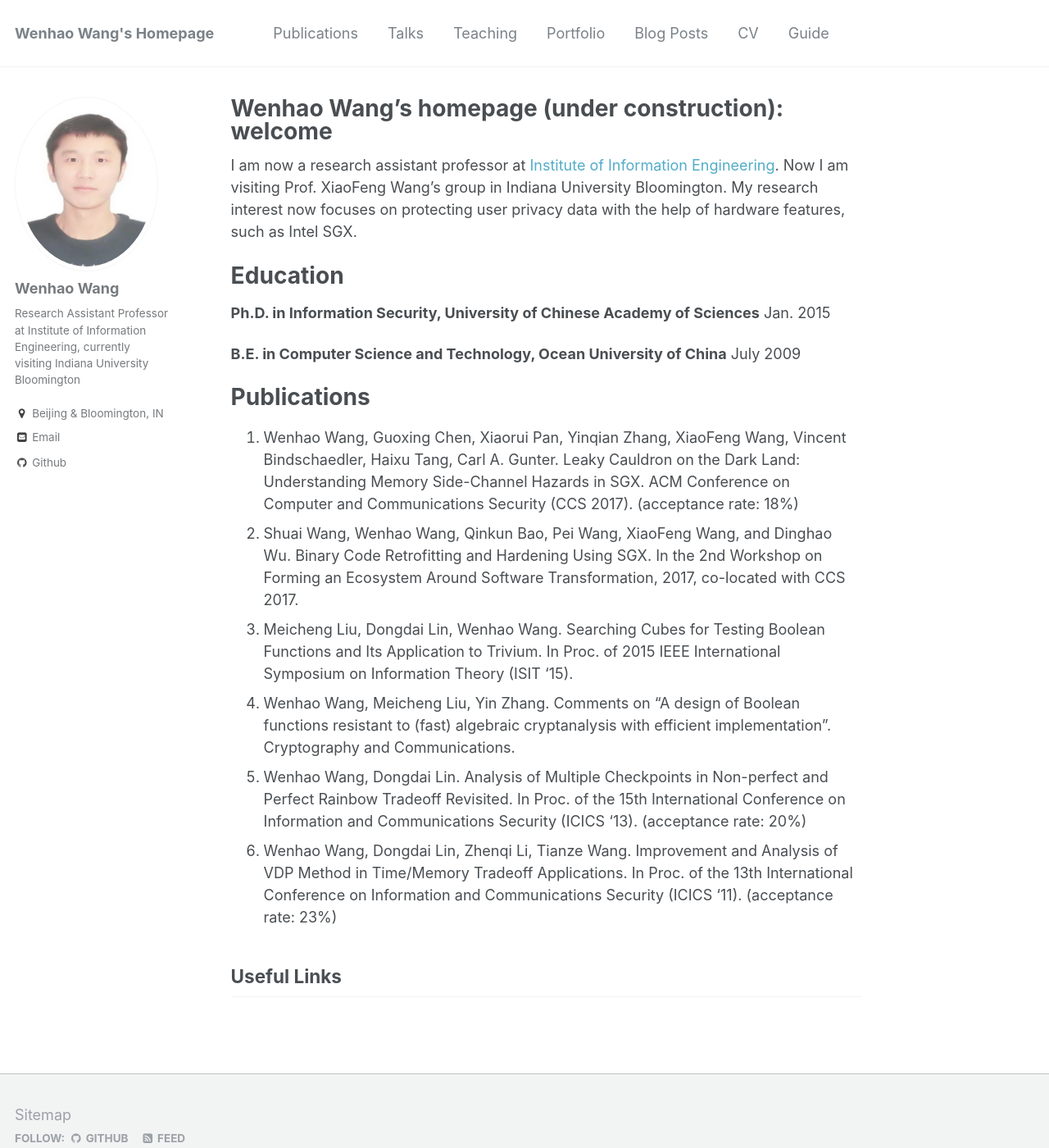
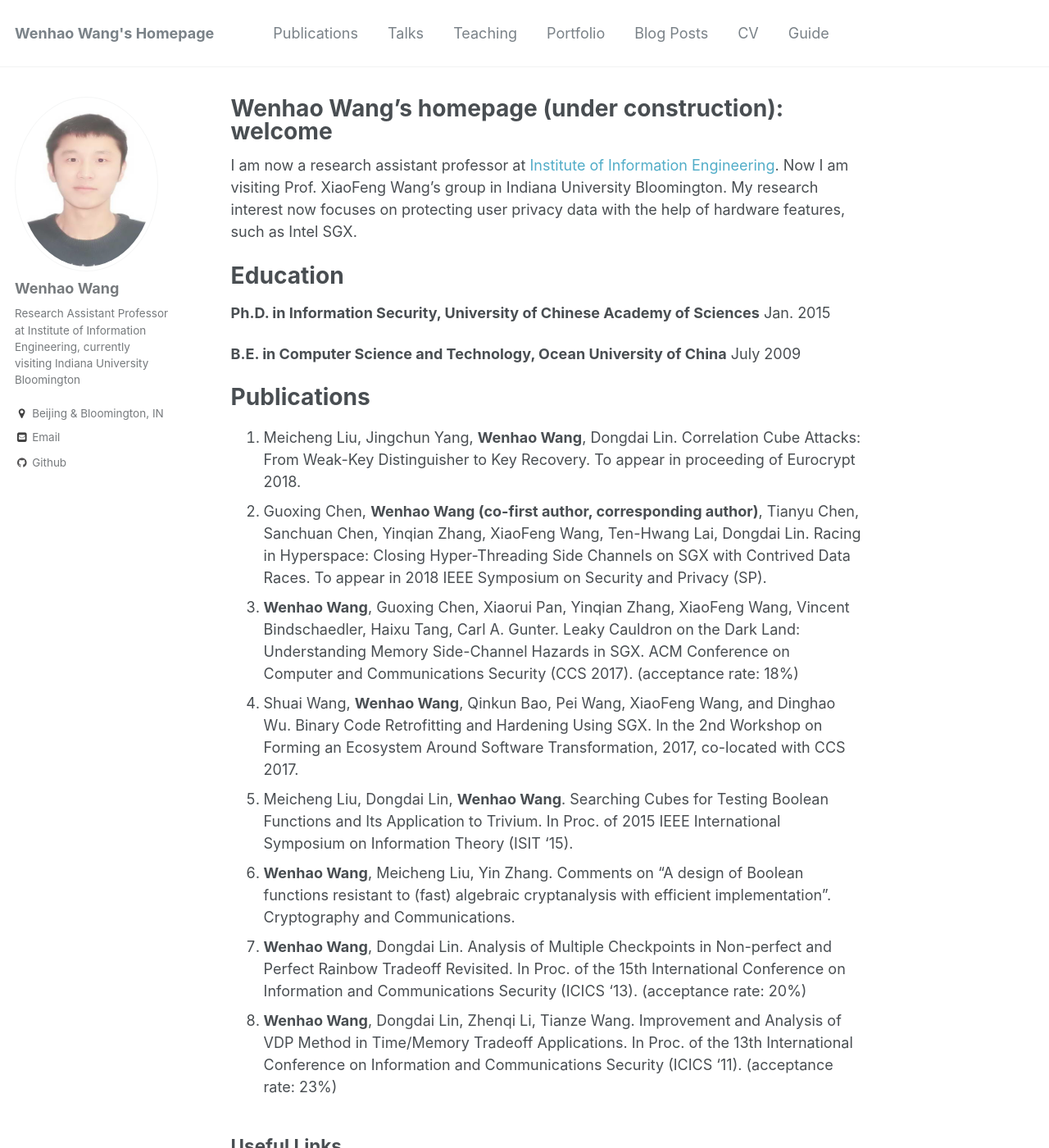
Before and after one commit to wenhao19/heartever.github.io, a Jekyll site: the page built from _pages/about.md, in a window 1280 px wide and 1400 px high. Shown: the whole window at 82% size. Built offline with Jekyll 4.4.1, drawn with Linux system fonts in a browser that asks for light colours.

Commit message:
Update about.md

```diff
--- a/_pages/about.md
+++ b/_pages/about.md
@@ -18,12 +18,14 @@
 
 Publications
 ======
-1. Wenhao Wang, Guoxing Chen, Xiaorui Pan, Yinqian Zhang, XiaoFeng Wang, Vincent Bindschaedler, Haixu Tang, Carl A. Gunter. Leaky Cauldron on the Dark Land: Understanding Memory Side-Channel Hazards in SGX. ACM Conference on Computer and Communications Security (CCS 2017). (acceptance rate: 18%)
-1. Shuai Wang, Wenhao Wang, Qinkun Bao, Pei Wang, XiaoFeng Wang, and Dinghao Wu. Binary Code Retrofitting and Hardening Using SGX.  In the 2nd Workshop on Forming an Ecosystem Around Software Transformation, 2017, co-located with CCS 2017.
-1. Meicheng Liu, Dongdai Lin, Wenhao Wang. Searching Cubes for Testing Boolean Functions and Its Application to Trivium. In Proc. of 2015 IEEE International Symposium on Information Theory (ISIT '15).
-1. Wenhao Wang, Meicheng Liu, Yin Zhang. Comments on “A design of Boolean functions resistant to (fast)  algebraic cryptanalysis with efficient implementation”. Cryptography and Communications.
-1. Wenhao Wang, Dongdai Lin. Analysis of Multiple Checkpoints in Non-perfect and Perfect Rainbow Tradeoff Revisited. In Proc. of the 15th International Conference on Information and Communications Security (ICICS  '13). (acceptance rate: 20%)
-1. Wenhao Wang, Dongdai Lin, Zhenqi Li, Tianze Wang. Improvement and Analysis of VDP Method in Time/Memory Tradeoff Applications. In Proc. of the 13th International Conference on Information and Communications Security (ICICS '11). (acceptance rate: 23%)
+1. Meicheng Liu, Jingchun Yang, **Wenhao Wang**, Dongdai Lin. Correlation Cube Attacks: From Weak-Key Distinguisher to Key Recovery. To appear in proceeding of Eurocrypt 2018.
+1. Guoxing Chen, **Wenhao Wang (co-first author, corresponding author)**, Tianyu Chen, Sanchuan Chen, Yinqian Zhang, XiaoFeng Wang, Ten-Hwang Lai, Dongdai Lin. Racing in Hyperspace: Closing Hyper-Threading Side Channels on SGX with Contrived Data Races. To appear in 2018 IEEE Symposium on Security and Privacy (SP).
+1. **Wenhao Wang**, Guoxing Chen, Xiaorui Pan, Yinqian Zhang, XiaoFeng Wang, Vincent Bindschaedler, Haixu Tang, Carl A. Gunter. Leaky Cauldron on the Dark Land: Understanding Memory Side-Channel Hazards in SGX. ACM Conference on Computer and Communications Security (CCS 2017). (acceptance rate: 18%)
+1. Shuai Wang, **Wenhao Wang**, Qinkun Bao, Pei Wang, XiaoFeng Wang, and Dinghao Wu. Binary Code Retrofitting and Hardening Using SGX.  In the 2nd Workshop on Forming an Ecosystem Around Software Transformation, 2017, co-located with CCS 2017.
+1. Meicheng Liu, Dongdai Lin, **Wenhao Wang**. Searching Cubes for Testing Boolean Functions and Its Application to Trivium. In Proc. of 2015 IEEE International Symposium on Information Theory (ISIT '15).
+1. **Wenhao Wang**, Meicheng Liu, Yin Zhang. Comments on “A design of Boolean functions resistant to (fast)  algebraic cryptanalysis with efficient implementation”. Cryptography and Communications.
+1. **Wenhao Wang**, Dongdai Lin. Analysis of Multiple Checkpoints in Non-perfect and Perfect Rainbow Tradeoff Revisited. In Proc. of the 15th International Conference on Information and Communications Security (ICICS  '13). (acceptance rate: 20%)
+1. **Wenhao Wang**, Dongdai Lin, Zhenqi Li, Tianze Wang. Improvement and Analysis of VDP Method in Time/Memory Tradeoff Applications. In Proc. of the 13th International Conference on Information and Communications Security (ICICS '11). (acceptance rate: 23%)
 
 
 Useful Links
```
